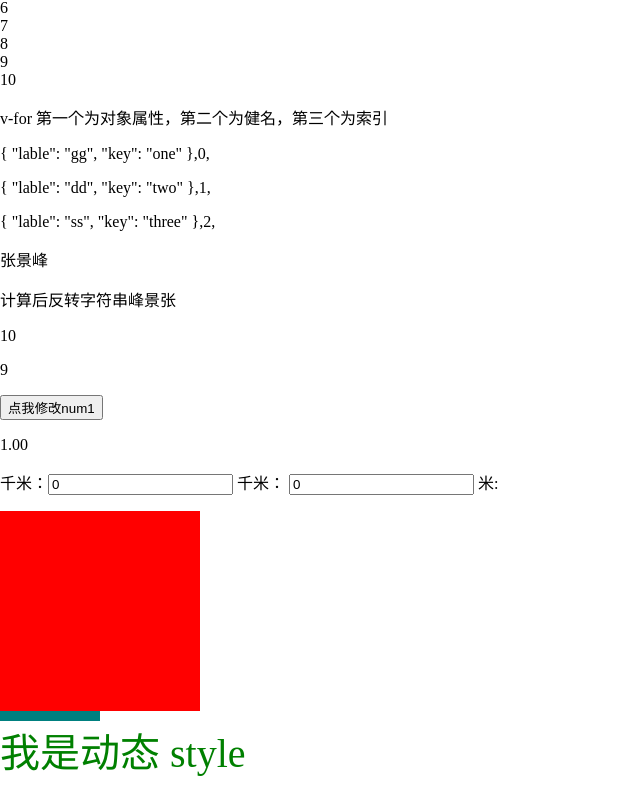
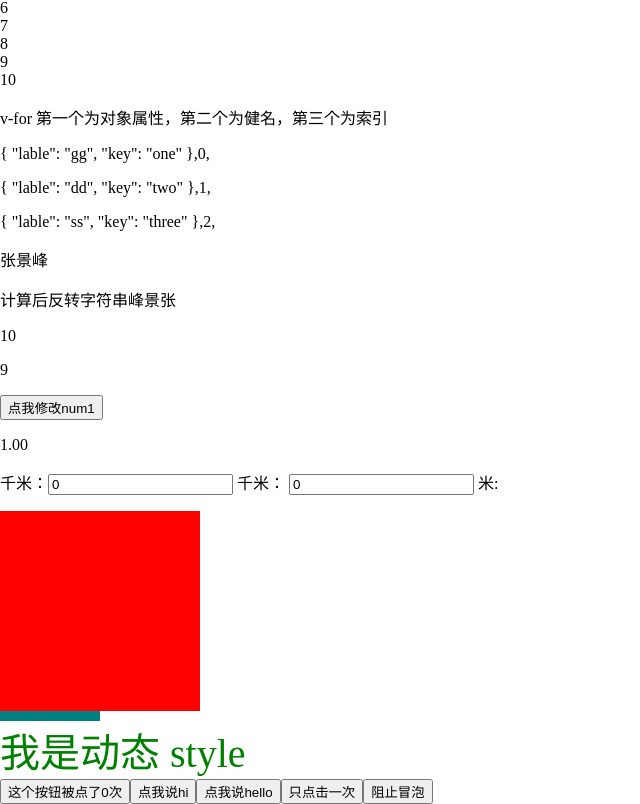
Before and after one commit to 13623581428zjf/demo, a Vue app: page /#/lianxi in a window 1280 px wide. Shown: the part 232-1036 px from the top of the page, without its empty margins (0-640 px from the left). Before the commit the page ends 1011 px from the top, so only its background shows below. Built offline with nearby package versions, Linux system fonts and the light colour scheme.

Commit message:
练习2020-11.28

```diff
--- a/src/components/lianxi.vue
+++ b/src/components/lianxi.vue
@@ -47,9 +47,18 @@
 		</div>
 		<!--style-->
 		<div v-bind:style="{color:activeColor,fontSize:fontSize + 'px'}">
-			我是动态
-			style
+			我是动态 style
 		</div>
+		<!--点击事件  让ent加1-->
+		<button v-on:click="ent+=1">这个按钮被点了{{ent}}次</button>
+        <button v-on:click="say('hi')">点我说hi</button>
+        <button v-on:click="say('hello')">点我说hello</button>
+        <!--允许点击一次-->
+        <button v-on:click.once='doThis'>只点击一次</button>
+        <!--阻止冒泡    同事件处理器-->
+        <button v-on:click.stop="doThis">阻止冒泡</button>
+         <!--input-->
+
 	</div>
 </template>
 <script>
@@ -94,8 +103,9 @@
 					acts: true,
 					tere: false
 				},
-				activeColor:'green',
-				fontSize:40
+				activeColor: 'green',
+				fontSize: 40,
+				ent: 0
 			}
 		},
 		methods: {
@@ -107,9 +117,14 @@
 			},
 			changeNum1: function() {
 				this.num1 = 11;
+			},
+			say:function(massage){
+				alert(massage)
+			},
+			doThis:function(){
+				console.log('点击了一次')
 			}
-		},
-		//计算属性
+		},//计算属性
 		//计算属性的getter
 		//this指向vm实列
 		//计算属性get用来获取，set用来设置  num=10
```
